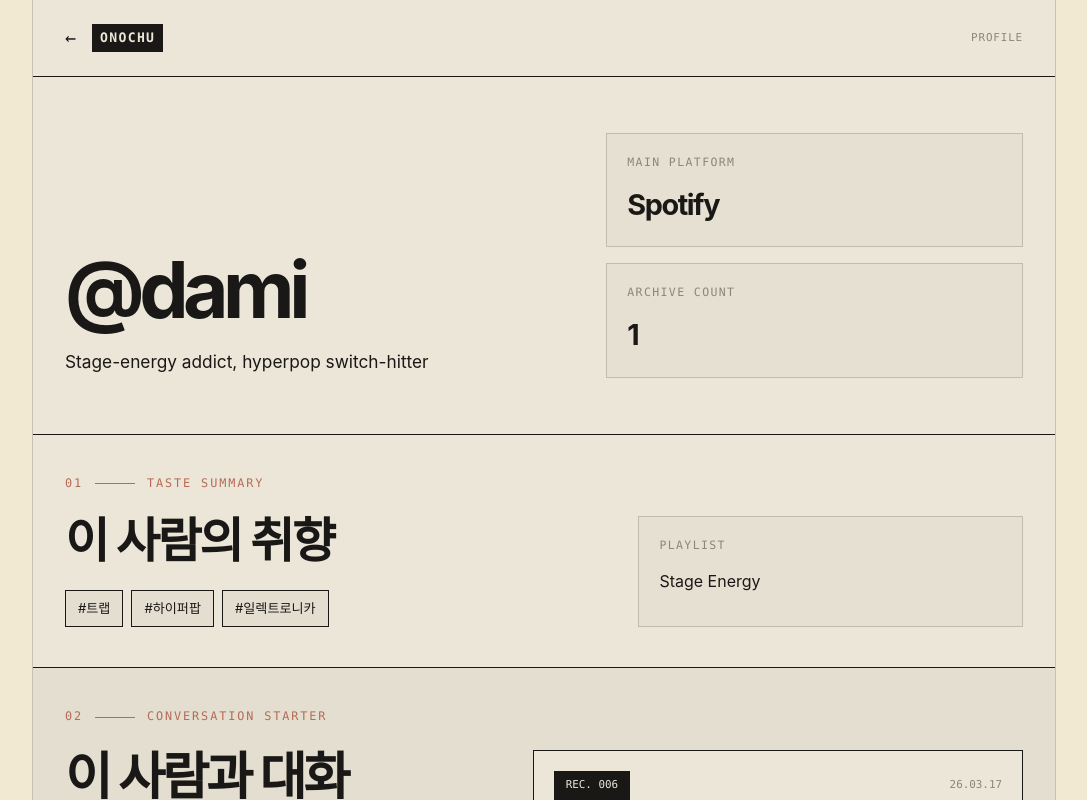
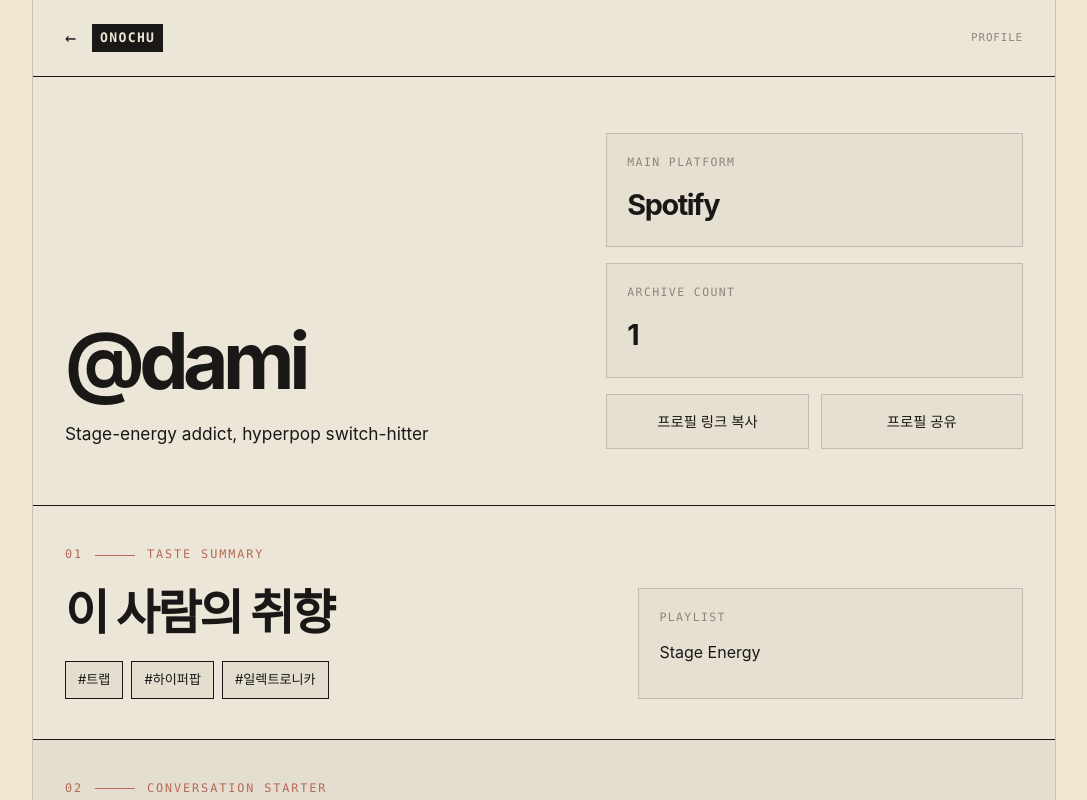
Before and after one commit to MrTMI-0315/onochu, a Next.js app: page /members/dami in a window 1280 px wide. Shown: the top 800 px of the page, without its empty margins (96-1183 px from the left). Built offline with nearby package versions, Linux system fonts and the light colour scheme.

Commit message:
feat: add profile share actions and onochu prefill

```diff
--- a/app/recommendations/new/page.tsx
+++ b/app/recommendations/new/page.tsx
@@ -1,11 +1,62 @@
 import { RecommendationCreateRoute } from "@/components/recommendation-create-route";
 import { members, sortedRecommendations } from "@/lib/mock-data";
+import type { MusicPlatform, RecommendationDraftInput } from "@/lib/types";
 
-export default function RecommendationCreatePage() {
+type RecommendationCreatePageProps = {
+  searchParams: Promise<{
+    trackTitle?: string;
+    artistName?: string;
+    platform?: string;
+    url?: string;
+    comment?: string;
+  }>;
+};
+
+const allowedPlatforms: MusicPlatform[] = [
+  "spotify",
+  "apple_music",
+  "youtube_music",
+  "melon",
+  "soundcloud",
+  "other",
+];
+
+function toInitialDraft(
+  searchParams: Awaited<RecommendationCreatePageProps["searchParams"]>,
+): Partial<RecommendationDraftInput> | undefined {
+  const trackTitle = searchParams.trackTitle?.trim() ?? "";
+  const artistName = searchParams.artistName?.trim() ?? "";
+  const url = searchParams.url?.trim() ?? "";
+  const comment = searchParams.comment?.trim() ?? "";
+  const platform = allowedPlatforms.includes(searchParams.platform as MusicPlatform)
+    ? (searchParams.platform as MusicPlatform)
+    : undefined;
+
+  if (!trackTitle && !artistName && !url && !comment && !platform) {
+    return undefined;
+  }
+
+  return {
+    trackTitle,
+    artistName,
+    url,
+    comment,
+    platform,
+    moodTags: [],
+  };
+}
+
+export default async function RecommendationCreatePage({
+  searchParams,
+}: RecommendationCreatePageProps) {
+  const resolvedSearchParams = await searchParams;
+  const initialDraft = toInitialDraft(resolvedSearchParams);
+
   return (
     <RecommendationCreateRoute
       currentMember={members[0]}
       initialRecommendations={sortedRecommendations}
+      initialDraft={initialDraft}
     />
   );
 }
--- a/components/archive-profile-view.tsx
+++ b/components/archive-profile-view.tsx
@@ -159,6 +159,9 @@ export function ArchiveProfileView({
   const [storedProfileDraft, setStoredProfileDraft] = useState<ProfileDraft | null>(
     null,
   );
+  const [profileShareStatus, setProfileShareStatus] = useState<
+    "idle" | "copied" | "shared" | "failed"
+  >("idle");
 
   useEffect(() => {
     if (!useStoredProfile) {
@@ -218,6 +221,43 @@ export function ArchiveProfileView({
   const playlistHref = displayMember.playlistLinks[0]?.url || "/recommendations";
   const playlistIsExternal = playlistHref.startsWith("http");
   const switchHref = selfView ? `/members/${displayMember.id}` : "/profile";
+  const profileHref = selfView ? "/profile" : `/members/${displayMember.id}`;
+
+  async function handleCopyProfileLink() {
+    try {
+      const absoluteUrl = new URL(profileHref, window.location.origin).toString();
+      await navigator.clipboard.writeText(absoluteUrl);
+      setProfileShareStatus("copied");
+      window.setTimeout(() => setProfileShareStatus("idle"), 1600);
+    } catch {
+      setProfileShareStatus("failed");
+      window.setTimeout(() => setProfileShareStatus("idle"), 2000);
+    }
+  }
+
+  async function handleShareProfile() {
+    try {
+      const absoluteUrl = new URL(profileHref, window.location.origin).toString();
+
+      if (!navigator.share) {
+        await navigator.clipboard.writeText(absoluteUrl);
+        setProfileShareStatus("copied");
+        window.setTimeout(() => setProfileShareStatus("idle"), 1600);
+        return;
+      }
+
+      await navigator.share({
+        title: `${displayMember.nickname} on Onochu`,
+        text: `${displayMember.nickname}의 취향 프로필을 Onochu에서 확인해보세요.`,
+        url: absoluteUrl,
+      });
+      setProfileShareStatus("shared");
+      window.setTimeout(() => setProfileShareStatus("idle"), 1600);
+    } catch {
+      setProfileShareStatus("failed");
+      window.setTimeout(() => setProfileShareStatus("idle"), 2000);
+    }
+  }
 
   return (
     <main className="min-h-screen bg-[var(--paper)] text-[#1A1817]">
@@ -265,6 +305,26 @@ export function ArchiveProfileView({
                 <p className="mt-3 text-[1.8rem] font-bold tracking-[-0.05em]">
                   {recommendations.length}
                 </p>
+              </div>
+              <div className="grid grid-cols-2 gap-3">
+                <button
+                  type="button"
+                  onClick={handleCopyProfileLink}
+                  className="border border-[rgba(26,24,23,0.18)] bg-[rgba(64,52,44,0.03)] px-4 py-4 text-[0.9rem] font-medium text-[#1A1817] transition hover:bg-[rgba(64,52,44,0.06)]"
+                >
+                  {profileShareStatus === "copied"
+                    ? "복사됨 ✓"
+                    : profileShareStatus === "failed"
+                      ? "복사 재시도"
+                      : "프로필 링크 복사"}
+                </button>
+                <button
+                  type="button"
+                  onClick={handleShareProfile}
+                  className="border border-[rgba(26,24,23,0.18)] bg-[rgba(64,52,44,0.03)] px-4 py-4 text-[0.9rem] font-medium text-[#1A1817] transition hover:bg-[rgba(64,52,44,0.06)]"
+                >
+                  {profileShareStatus === "shared" ? "공유됨 ✓" : "프로필 공유"}
+                </button>
               </div>
             </div>
           </div>
--- a/components/recommendation-card.tsx
+++ b/components/recommendation-card.tsx
@@ -69,6 +69,17 @@ export function RecommendationCard({
     .replace(/\.\s/g, ".")
     .replace(/\.$/, "");
   const memberHandle = `@${memberName.toLowerCase().replace(/\s+/g, "_")}`;
+  const onochuShareHref = (() => {
+    const params = new URLSearchParams({
+      trackTitle: recommendation.trackTitle,
+      artistName: recommendation.artistName,
+      platform: recommendation.platform,
+      url: recommendation.url,
+      comment: recommendation.comment,
+    });
+
+    return `/recommendations/new?${params.toString()}`;
+  })();
   const resolvedPlatformLabel = viewerPlatform
     ? platformLabels[viewerPlatform]
     : platformLabels[recommendation.platform];
@@ -195,6 +206,12 @@ export function RecommendationCard({
           >
             원본 링크 열기
           </a>
+          <Link
+            href={onochuShareHref}
+            className="col-span-2 flex items-center justify-center border border-[rgba(64,52,44,0.42)] bg-transparent px-4 py-3 text-[0.95rem] font-medium text-[var(--accent-ink)] transition-colors duration-200 hover:bg-[rgba(64,52,44,0.04)] focus-visible:outline-none focus-visible:ring-2 focus-visible:ring-[rgba(193,88,67,0.22)] focus-visible:ring-offset-2 focus-visible:ring-offset-[var(--paper)]"
+          >
+            Onochu로 공유
+          </Link>
           <button
             type="button"
             disabled={!onToggleEngagement}
@@ -266,6 +283,12 @@ export function RecommendationCard({
             >
               원본 링크 열기
             </a>
+            <Link
+              href={onochuShareHref}
+              className="font-medium transition-colors duration-200 hover:text-[var(--accent-ink)] focus-visible:outline-none focus-visible:ring-2 focus-visible:ring-[rgba(193,88,67,0.22)] focus-visible:ring-offset-2 focus-visible:ring-offset-[var(--paper)]"
+            >
+              Onochu로 공유
+            </Link>
             <button
               type="button"
               disabled={!onToggleEngagement}
--- a/components/recommendation-composer.tsx
+++ b/components/recommendation-composer.tsx
@@ -14,6 +14,7 @@ type RecommendationComposerProps = {
   moodSuggestions: string[];
   onDraftSaved?: (draft: RecommendationDraftInput) => void;
   mobile?: boolean;
+  initialDraft?: Partial<RecommendationDraftInput>;
 };
 
 type ComposerErrors = {
@@ -52,17 +53,24 @@ export function RecommendationComposer({
   moodSuggestions,
   onDraftSaved,
   mobile = false,
+  initialDraft,
 }: RecommendationComposerProps) {
-  const [trackTitle, setTrackTitle] = useState("");
-  const [artistName, setArtistName] = useState("");
-  const [platform, setPlatform] = useState<MusicPlatform>("spotify");
-  const [url, setUrl] = useState("");
+  const [trackTitle, setTrackTitle] = useState(initialDraft?.trackTitle ?? "");
+  const [artistName, setArtistName] = useState(initialDraft?.artistName ?? "");
+  const [platform, setPlatform] = useState<MusicPlatform>(
+    initialDraft?.platform ?? "spotify",
+  );
+  const [url, setUrl] = useState(initialDraft?.url ?? "");
   const [alternatePlatformUrls, setAlternatePlatformUrls] = useState<PlatformLinkMap>(
-    {},
+    initialDraft?.alternatePlatformUrls ?? {},
   );
-  const [comment, setComment] = useState("");
-  const [selectedTags, setSelectedTags] = useState<string[]>([]);
-  const [showAlternateLinks, setShowAlternateLinks] = useState(false);
+  const [comment, setComment] = useState(initialDraft?.comment ?? "");
+  const [selectedTags, setSelectedTags] = useState<string[]>(
+    initialDraft?.moodTags ?? [],
+  );
+  const [showAlternateLinks, setShowAlternateLinks] = useState(
+    Boolean(initialDraft?.alternatePlatformUrls),
+  );
   const [errors, setErrors] = useState<ComposerErrors>({});
   const [isSaving, setIsSaving] = useState(false);
   const [isPending, startTransition] = useTransition();
--- a/components/recommendation-create-route.tsx
+++ b/components/recommendation-create-route.tsx
@@ -21,11 +21,13 @@ import type {
 type RecommendationCreateRouteProps = {
   currentMember: MemberProfile;
   initialRecommendations: SongRecommendation[];
+  initialDraft?: Partial<RecommendationDraftInput>;
 };
 
 export function RecommendationCreateRoute({
   currentMember,
   initialRecommendations,
+  initialDraft,
 }: RecommendationCreateRouteProps) {
   const [viewerPlatform, setViewerPlatform] = useState<MusicPlatform>(
     currentMember.mainPlatform,
@@ -88,6 +90,7 @@ export function RecommendationCreateRoute({
           moodSuggestions={moodSuggestions}
           onDraftSaved={handleDraftSaved}
           mobile
+          initialDraft={initialDraft}
         />
       </div>
 
@@ -152,6 +155,7 @@ export function RecommendationCreateRoute({
               currentMemberName={currentMember.nickname}
               moodSuggestions={moodSuggestions}
               onDraftSaved={handleDraftSaved}
+              initialDraft={initialDraft}
             />
 
             <div className="space-y-6">
```
